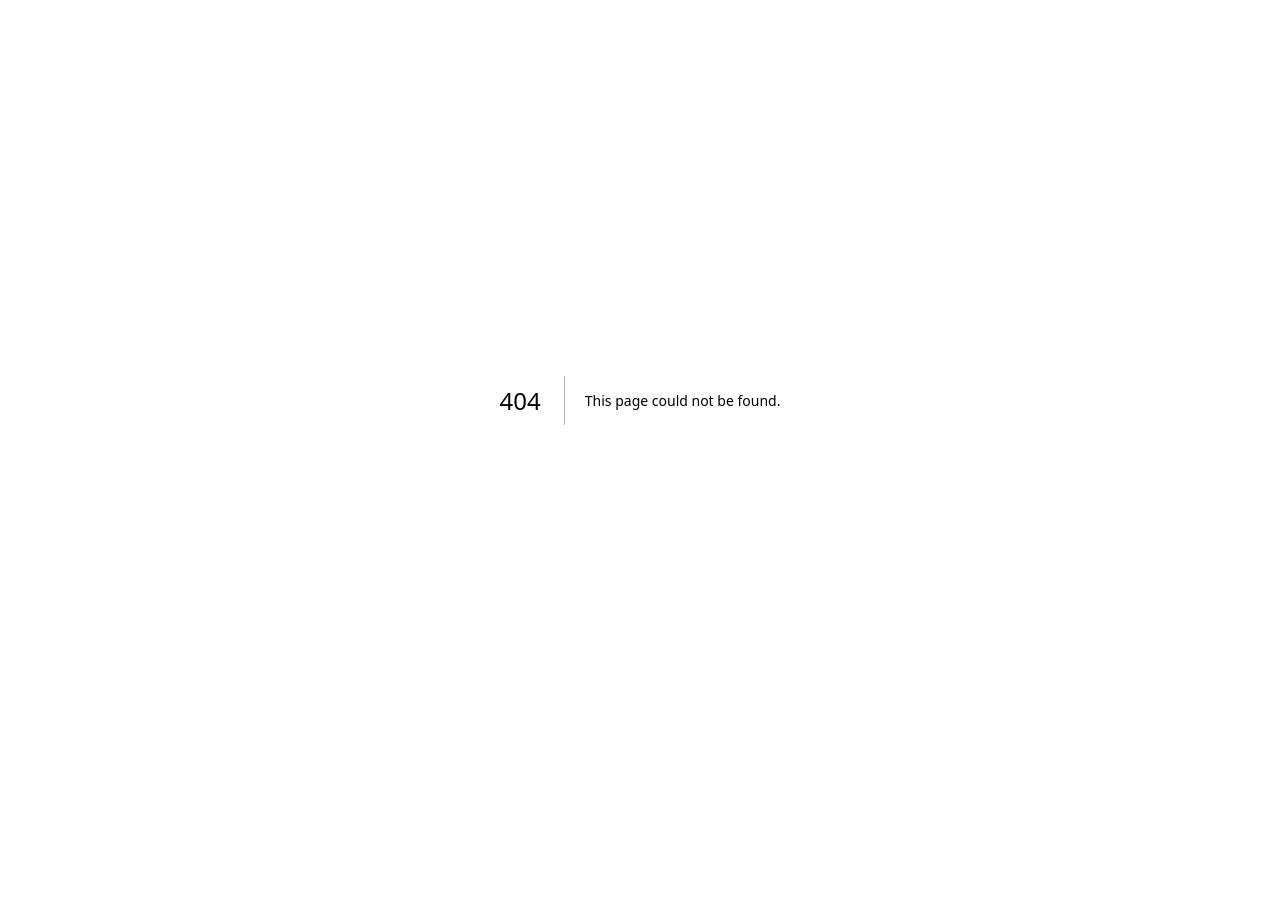
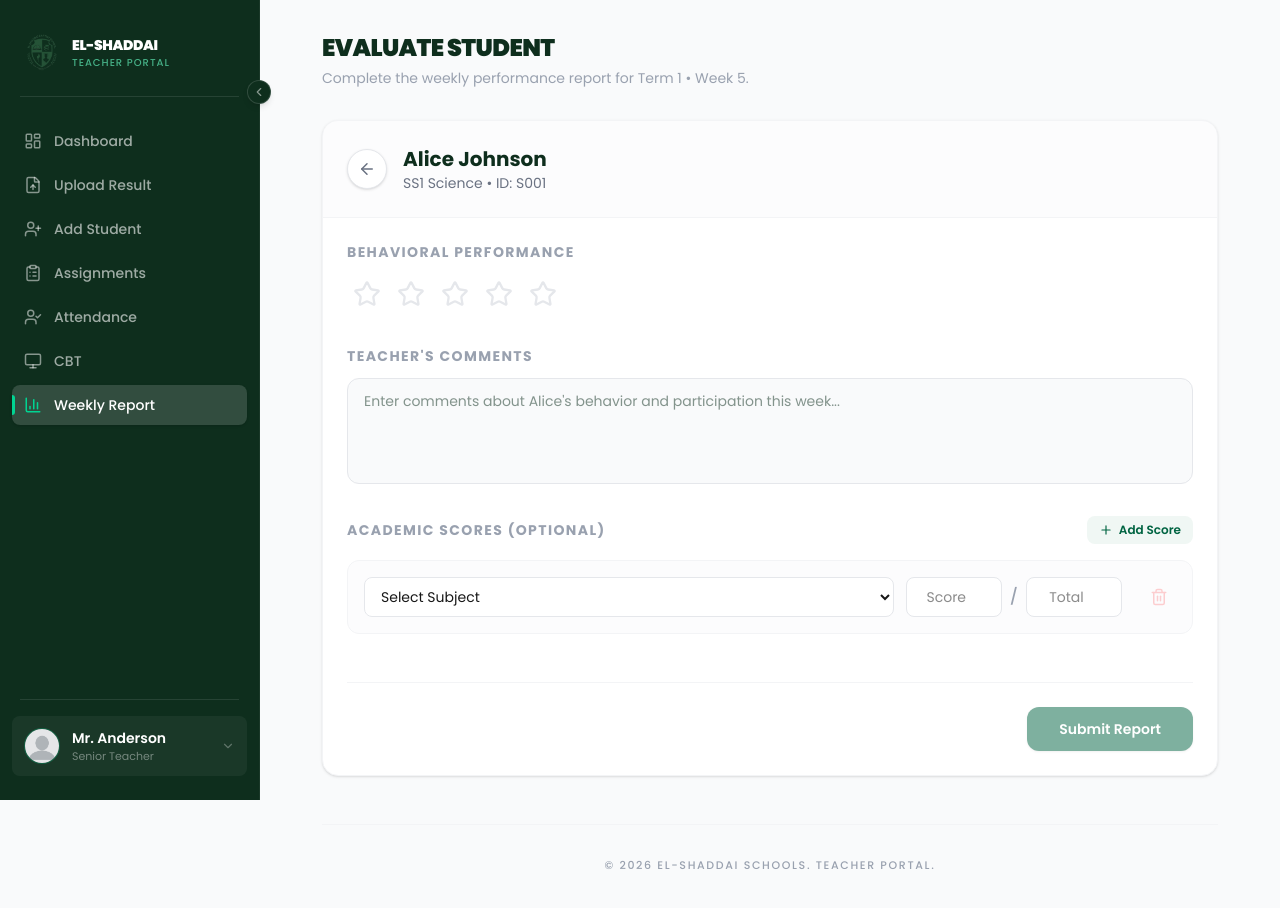
Before and after one commit to Ireoluuwa/elshaddaibaptistschools-ui, a Next.js app: page /portal/teacher/reports/S001 in a window 1280 px wide. Before the commit this address had no page. Shown: the top 908 px of the page. Before the commit the page ends 800 px from the top, so only its background shows below. Built offline with nearby package versions, Linux system fonts and the light colour scheme.

Commit message:
feat: implement student report evaluation page and form component for teacher portal

```diff
--- /dev/null
+++ b/app/portal/teacher/reports/[studentId]/page.tsx
@@ -0,0 +1,43 @@
+"use client";
+
+import React, { use } from "react";
+import ReportForm from "@/components/teacher/reports/ReportForm";
+import { mockStudents } from "@/constants/teacher/reports.constants";
+import { notFound } from "next/navigation";
+
+interface ReportPageProps {
+  params: Promise<{ studentId: string }>;
+}
+
+export default function StudentReportPage({ params }: ReportPageProps) {
+  // Unwrap the promise in Next.js App Router (assuming Next 14+)
+  const unwrappedParams = use(params);
+
+  const student = mockStudents.find((s) => s.id === unwrappedParams.studentId);
+
+  if (!student) {
+    notFound();
+  }
+
+  return (
+    <div className="max-w-4xl mx-auto flex flex-col gap-8">
+      {/* Page Header */}
+      <div>
+        <h1 className="text-[#0e2e1d] text-2xl font-black tracking-tight uppercase">
+          Evaluate Student
+        </h1>
+        <p className="text-gray-400 text-sm mt-1">
+          Complete the weekly performance report for Term 1 • Week 5.
+        </p>
+      </div>
+
+      {/* Main Form Context */}
+      <ReportForm student={student} />
+
+      {/* Footer */}
+      <footer className="text-center text-gray-400 text-[11px] py-8 mt-4 font-medium uppercase tracking-[0.15em] border-t border-gray-100">
+        &copy; {new Date().getFullYear()} El-Shaddai Schools. Teacher Portal.
+      </footer>
+    </div>
+  );
+}
--- /dev/null
+++ b/components/teacher/reports/ReportForm.tsx
@@ -0,0 +1,194 @@
+"use client";
+
+import React, { useState } from "react";
+import { Plus, Trash2, CheckCircle2, ArrowLeft, Star } from "lucide-react";
+import { useRouter } from "next/navigation";
+import { behavioralRatings, availableSubjects } from "@/constants/teacher/reports.constants";
+
+interface ReportFormProps {
+  student: { id: string; name: string; class: string; status: string };
+}
+
+export default function ReportForm({ student }: ReportFormProps) {
+  const router = useRouter();
+  const [rating, setRating] = useState<number>(0);
+  const [description, setDescription] = useState("");
+  const [testScores, setTestScores] = useState([{ id: Date.now(), subject: "", score: "", maxScore: "" }]);
+  const [isSaved, setIsSaved] = useState(false);
+
+  const activeRating = behavioralRatings.find((r) => r.value === rating);
+
+  const addTestScore = () => {
+    setTestScores([...testScores, { id: Date.now(), subject: "", score: "", maxScore: "" }]);
+  };
+
+  const removeTestScore = (id: number) => {
+    if (testScores.length > 1) {
+      setTestScores(testScores.filter((test) => test.id !== id));
+    }
+  };
+
+  const updateTestScore = (id: number, field: string, value: string) => {
+    setTestScores(
+      testScores.map((test) => {
+        if (test.id === id) {
+          return { ...test, [field]: value };
+        }
+        return test;
+      })
+    );
+  };
+
+  const handleSave = (e: React.FormEvent) => {
+    e.preventDefault();
+    setIsSaved(true);
+    setTimeout(() => {
+      setIsSaved(false);
+      router.push("/portal/teacher/reports");
+    }, 1500);
+  };
+
+  return (
+    <div className="bg-white rounded-2xl border border-gray-100 shadow-sm overflow-hidden">
+      {/* Header */}
+      <div className="p-6 border-b border-gray-100 bg-gray-50/50 flex items-center justify-between">
+        <div className="flex items-center gap-4">
+          <button
+            onClick={() => router.push("/portal/teacher/reports")}
+            className="w-10 h-10 rounded-full bg-white border border-gray-200 flex items-center justify-center text-gray-500 hover:text-[#0e2e1d] hover:border-gray-300 transition-all shadow-sm"
+          >
+            <ArrowLeft size={18} />
+          </button>
+          <div>
+            <h2 className="text-[#0e2e1d] text-xl font-bold">{student.name}</h2>
+            <p className="text-gray-500 text-sm">{student.class} • ID: {student.id}</p>
+          </div>
+        </div>
+      </div>
+
+      <form onSubmit={handleSave} className="p-6 flex flex-col gap-8">
+
+        {/* Section 1: Behavioral Rating */}
+        <div className="flex flex-col gap-3">
+          <h3 className="text-sm font-bold uppercase tracking-widest text-gray-400">Behavioral Performance</h3>
+          <div className="flex items-center gap-4">
+            <div className="flex items-center gap-1">
+              {[1, 2, 3, 4, 5].map((star) => (
+                <button
+                  key={star}
+                  type="button"
+                  onClick={() => setRating(star)}
+                  className={`p-1.5 rounded-full transition-all ${
+                    rating >= star ? "text-orange-400" : "text-gray-200 hover:text-orange-200"
+                  }`}
+                >
+                  <Star size={28} fill={rating >= star ? "currentColor" : "none"} strokeWidth={rating >= star ? 0 : 2} />
+                </button>
+              ))}
+            </div>
+            {activeRating && (
+              <span className="px-3 py-1 bg-gray-100 rounded-lg text-sm font-semibold text-gray-700">
+                {activeRating.label}
+              </span>
+            )}
+          </div>
+        </div>
+
+        {/* Section 2: Teacher Comments */}
+        <div className="flex flex-col gap-3">
+          <h3 className="text-sm font-bold uppercase tracking-widest text-gray-400">Teacher's Comments</h3>
+          <textarea
+            rows={4}
+            value={description}
+            onChange={(e) => setDescription(e.target.value)}
+            placeholder={`Enter comments about ${student.name.split(" ")[0]}'s behavior and participation this week...`}
+            className="w-full py-3 px-4 rounded-xl border border-gray-200 bg-gray-50 focus:bg-white focus:border-[#006442] focus:ring-2 focus:ring-[#006442]/20 outline-none transition-all text-sm text-[#0e2e1d] resize-none"
+            required
+          />
+        </div>
+
+        {/* Section 3: Test Scores */}
+        <div className="flex flex-col gap-4">
+          <div className="flex items-center justify-between">
+            <h3 className="text-sm font-bold uppercase tracking-widest text-gray-400">Academic Scores (Optional)</h3>
+            <button
+              type="button"
+              onClick={addTestScore}
+              className="inline-flex items-center gap-1.5 px-3 py-1.5 text-xs font-semibold text-[#006442] bg-[#f0f7f4] hover:bg-[#006442]/10 rounded-lg transition-all"
+            >
+              <Plus size={14} /> Add Score
+            </button>
+          </div>
+
+          <div className="flex flex-col gap-3">
+            {testScores.map((test, index) => (
+              <div key={test.id} className="flex flex-col sm:flex-row items-start sm:items-center gap-3 p-4 border border-gray-100 rounded-xl bg-gray-50/50">
+                <div className="flex-1 w-full relative">
+                  <select
+                    value={test.subject}
+                    onChange={(e) => updateTestScore(test.id, 'subject', e.target.value)}
+                    className="w-full h-10 px-3 rounded-lg border border-gray-200 bg-white focus:border-[#006442] outline-none text-sm"
+                  >
+                    <option value="" disabled>Select Subject</option>
+                    {availableSubjects.map((sub) => (
+                      <option key={sub} value={sub}>{sub}</option>
+                    ))}
+                  </select>
+                </div>
+
+                <div className="flex items-center gap-2 w-full sm:w-auto">
+                  <div className="w-24 relative">
+                    <input
+                      type="number"
+                      placeholder="Score"
+                      value={test.score}
+                      onChange={(e) => updateTestScore(test.id, 'score', e.target.value)}
+                      className="w-full h-10 px-3 rounded-lg border border-gray-200 bg-white focus:border-[#006442] outline-none text-sm text-center"
+                    />
+                  </div>
+                  <span className="text-gray-400 font-medium">/</span>
+                  <div className="w-24 relative">
+                    <input
+                      type="number"
+                      placeholder="Total"
+                      value={test.maxScore}
+                      onChange={(e) => updateTestScore(test.id, 'maxScore', e.target.value)}
+                      className="w-full h-10 px-3 rounded-lg border border-gray-200 bg-white focus:border-[#006442] outline-none text-sm text-center"
+                    />
+                  </div>
+                </div>
+
+                <button
+                  type="button"
+                  onClick={() => removeTestScore(test.id)}
+                  disabled={testScores.length === 1}
+                  className="p-2 text-red-400 hover:text-red-600 hover:bg-red-50 rounded-lg transition-colors ml-auto sm:ml-2 disabled:opacity-30 disabled:cursor-not-allowed"
+                >
+                  <Trash2 size={18} />
+                </button>
+              </div>
+            ))}
+          </div>
+        </div>
+
+        {/* Form Actions */}
+        <div className="flex justify-end pt-6 mt-4 border-t border-gray-100">
+          <button
+            type="submit"
+            disabled={rating === 0}
+            className="h-11 px-8 bg-[#006442] hover:bg-[#005236] text-white text-sm font-semibold rounded-xl flex items-center justify-center transition-all shadow-sm active:scale-95 disabled:opacity-50 disabled:cursor-not-allowed"
+          >
+            {isSaved ? (
+              <>
+                <CheckCircle2 size={18} className="mr-2" />
+                Saved Submitting...
+              </>
+            ) : (
+              "Submit Report"
+            )}
+          </button>
+        </div>
+      </form>
+    </div>
+  );
+}
```
